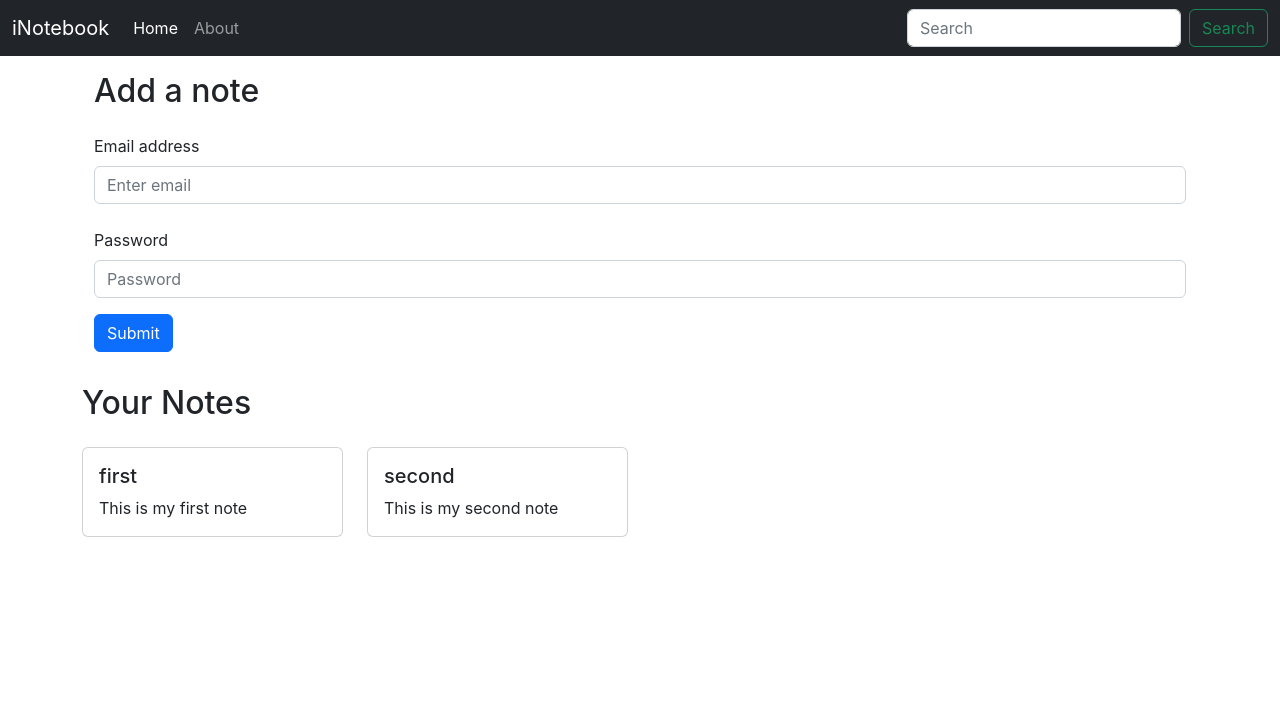
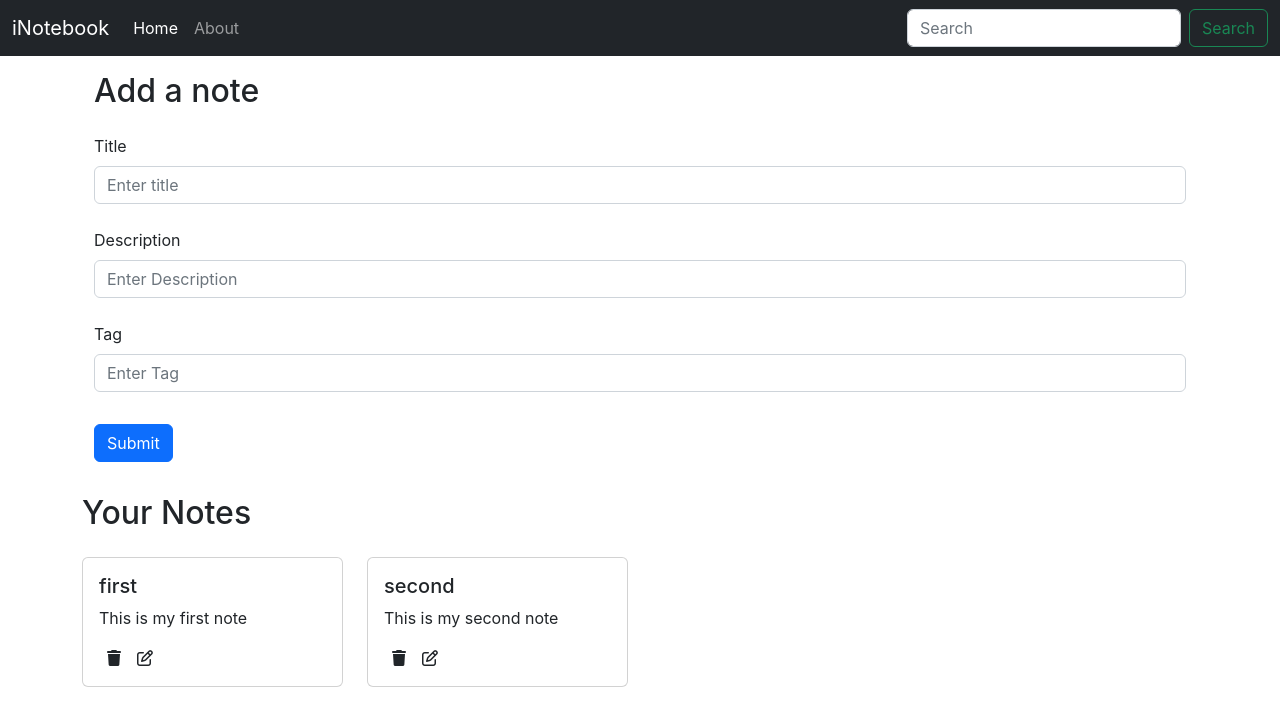
Before and after one commit to prayag1740/inotebook, a React (Create React App) app: page / in a window 1280 px wide. Shown: the top 726 px of the page. Built offline with nearby package versions, Linux system fonts and the light colour scheme.

Commit message:
adding notes @ client

```diff
--- a/public/index.html
+++ b/public/index.html
@@ -23,6 +23,7 @@
   <body>
     <noscript>You need to enable JavaScript to run this app.</noscript>
     <div id="root"></div>
+    <script src="https://kit.fontawesome.com/915c54e200.js" crossorigin="anonymous"></script>
     <script
       src="https://cdn.jsdelivr.net/npm/bootstrap@5.2.2/dist/js/bootstrap.bundle.min.js"
       integrity="sha384-OERcA2EqjJCMA+/3y+gxIOqMEjwtxJY7qPCqsdltbNJuaOe923+mo//f6V8Qbsw3"
--- a/src/App.js
+++ b/src/App.js
@@ -8,8 +8,10 @@
 } from "react-router-dom";
 
 import About from './components/About'
-import Home from './components/Home'
+
+
 import NoteState from './context/notes/noteState';
+import Home from './components/Home';
 
 function App() {
   return (
--- /dev/null
+++ b/src/components/AddNote.js
@@ -0,0 +1,41 @@
+import React, { useContext, useState } from "react";
+import NoteContext from "../context/notes/noteContext";
+
+export default function AddNote() {
+  const context = useContext(NoteContext);
+  const {addNote } = context;
+
+  const [note, SetNote] = useState({'title' : '', 'description' : '' , 'tag' : 'default'})
+
+  const handleClick = (e) => {
+    e.preventDefault(); //to prevent page from reloading ; cancels the default action
+    addNote(note.title, note.description, note.tag);
+  }
+
+  const onChange = (e) => {
+      SetNote({...note, [e.target.name]: e.target.value})
+  }
+
+  return (
+    <div>
+    <div className='container my-3'>
+    <h2>Add a note</h2>
+    <form className='my-3'>
+    <div className="mb-3">
+    <label className='form-label my-2' htmlFor="title">Title</label>
+    <input type="text" className="form-control" id="title" name="title" placeholder="Enter title" onChange={onChange} />
+    </div>
+    <div className="form-group">
+    <label htmlFor="description" className='my-2'>Description</label>
+    <input type="text" className="form-control" id="description" name="description" placeholder="Enter Description" onChange={onChange} />
+   </div>
+   <div className="my-3">
+    <label htmlFor="tag" className='my-2'>Tag</label>
+    <input type="text" className="form-control" id="tag" name="tag" placeholder="Enter Tag" onChange={onChange} />
+   </div>
+  <button type="submit" className="btn btn-primary my-3" onClick={handleClick}>Submit</button>
+  </form>
+  </div>
+    </div>
+  )
+}
--- a/src/components/Home.js
+++ b/src/components/Home.js
@@ -5,21 +5,7 @@
 
   return (
     <div>
-    <div className='container my-3'>
-    <h2>Add a note</h2>
-    <form className='my-3'>
-    <div className="mb-3">
-    <label className='my-2' htmlFor="exampleInputEmail1">Email address</label>
-    <input type="email" className="form-control" id="exampleInputEmail1" aria-describedby="emailHelp" placeholder="Enter email" />
-   </div>
-   <div className="form-group">
-    <label htmlFor="exampleInputPassword1" className='my-2'>Password</label>
-    <input type="password" className="form-control" id="exampleInputPassword1" placeholder="Password" />
-   </div>
-  <button type="submit" className="btn btn-primary my-3">Submit</button>
-  </form>
-  </div>
-  <Notes></Notes>
+  <Notes />
   </div>
   )
 }
--- a/src/components/NoteItem.js
+++ b/src/components/NoteItem.js
@@ -9,6 +9,8 @@
         <div className="card-body">
           <h5 className="card-title">{note.title}</h5>
           <p className="card-text">{note.description}</p>
+          <i className="fa-sharp fa-solid fa-trash mx-2"></i>
+          <i className="fa-regular fa-pen-to-square mx-2"></i>
         </div>
       </div>
     </div>
--- a/src/components/Notes.js
+++ b/src/components/Notes.js
@@ -1,17 +1,21 @@
 import NoteContext from "../context/notes/noteContext";
 import React, { useContext } from "react";
 import NoteItem from "../components/NoteItem";
+import AddNote from "./AddNote";
 
 export default function Notes() {
   const context = useContext(NoteContext);
-  const { notes, setNotes } = context;
+  const {notes} = context;
 
   return (
+    <>
+    <AddNote />
     <div className="row my-3">
       <h2>Your Notes</h2>
       {notes.map((note) => {
         return <NoteItem note={note} key={note._id} />;
       })}
     </div>
+    </>
   );
 }
--- a/src/context/notes/noteState.js
+++ b/src/context/notes/noteState.js
@@ -26,8 +26,31 @@
 
     const [notes, setNotes] = useState(initialNotes)
 
+    //Add a note
+    const addNote = (title, description, tag) => {
+      console.log("Adding note")
+      let newNote = {
+        "_id": "63627668c0a6be7890693f8c123",
+        "title": title,
+        "description": description,
+        "tag": tag,
+        "user": "6360c59e64be145ae6591c9f",
+        "date": "2022-11-02T13:53:44.303Z",
+        "__v": 0
+      }
+      setNotes(notes.concat(newNote))
+    }
+
+    //delete a note
+    const deleteNote = () => {
+    }
+
+    //edit a note
+    const editNote = () => {
+    }
+
     return (
-        <NoteContext.Provider value={{notes, setNotes}}>
+        <NoteContext.Provider value={{notes, addNote}}>
             {props.children}
         </NoteContext.Provider>
     )
--- a/src/index.css
+++ b/src/index.css
@@ -11,3 +11,7 @@
   font-family: source-code-pro, Menlo, Monaco, Consolas, 'Courier New',
     monospace;
 }
+
+i {
+  cursor: pointer;
+}
```
Also changed, not shown: src/components/Alert.js (added, +9 -0 lines).
